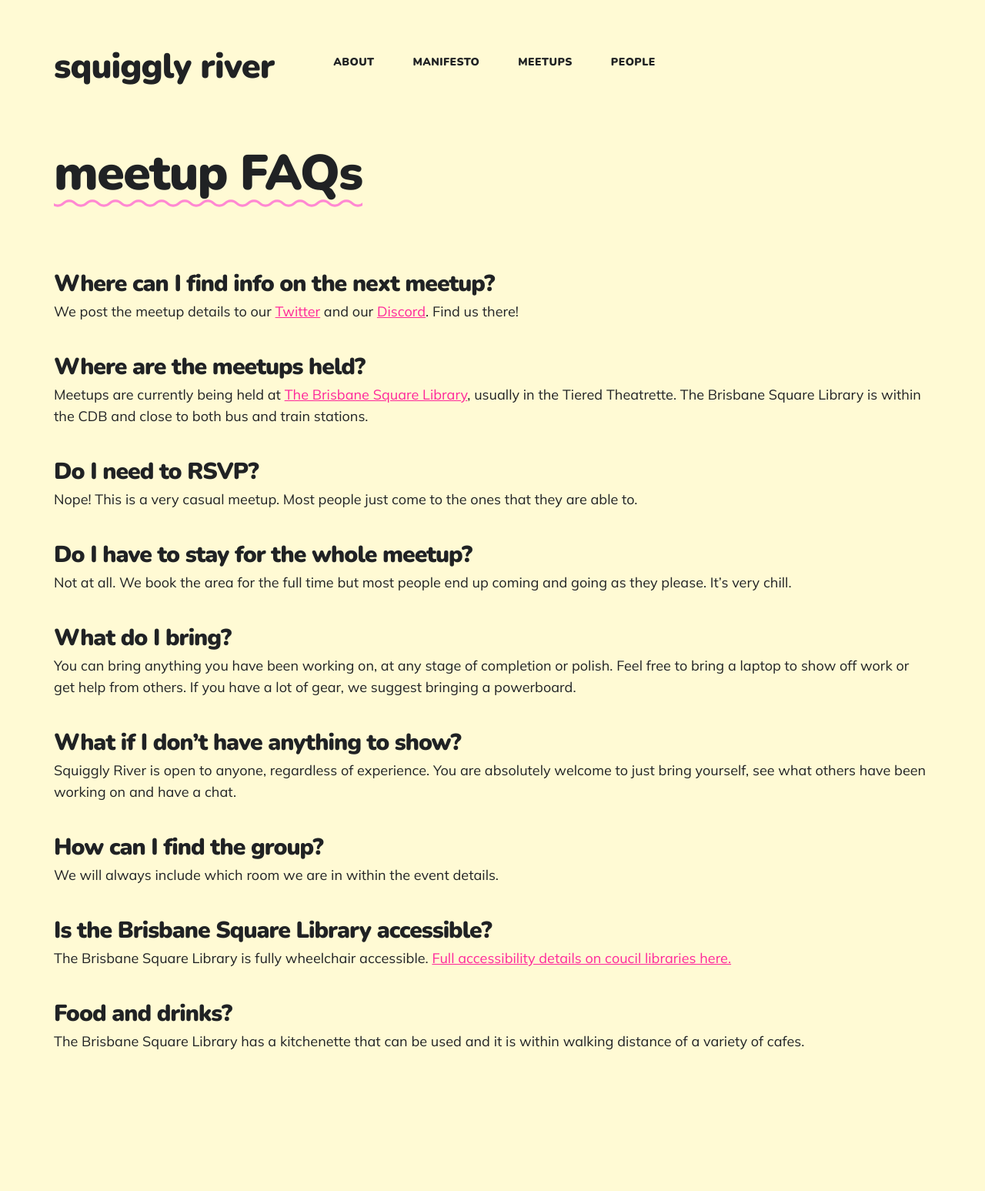
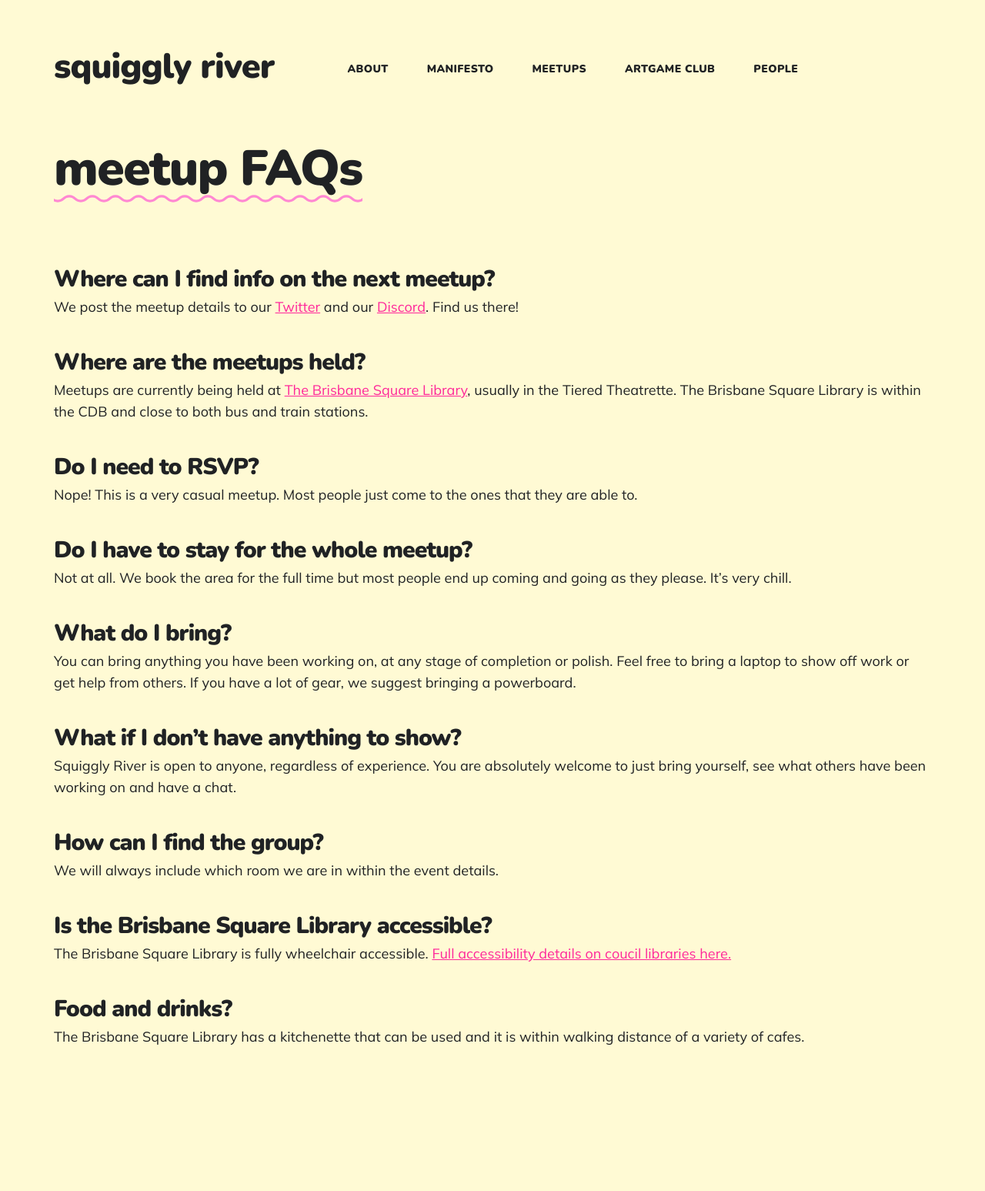
Before and after one commit to SquigglyRiver/squigglyriver.github.io, a Jekyll site: the page built from meetups/index.html, in a window 1280 px wide. Shown: the whole page at 77% size. Built offline with Jekyll 4.4.1, drawn with Linux system fonts in a browser that asks for light colours; nearby versions of some CDN libraries.

Commit message:
Added artgame club page and details

```diff
--- a/_data/settings.yml
+++ b/_data/settings.yml
@@ -1,5 +1,5 @@
 basic_settings:
-  site_title: squiggly river
+  site_title: squiggly&nbsp;river
   favicon_image: images/icons/sparkle.svg
 
 header_settings:
@@ -14,6 +14,8 @@
       url: '/manifesto'
     - title: 'meetups'
       url: '/meetups'
+    - title: 'artgame&nbsp;club'
+      url: '/artgame-club'
     - title: 'people'
       url:  '/people'
     # - title: 'archive'
--- a/_sass/_includes/_component__header.scss
+++ b/_sass/_includes/_component__header.scss
@@ -24,6 +24,8 @@
     letter-spacing: $sitetitle-spacing;
     line-height: 1;
     color: $text-dark-color;
+    padding-bottom: 10px;
+
 
     @include mq(tabletp) {
       font-size: $sitetitle-medium;
@@ -41,8 +43,8 @@
   .header__menu {
     display: flex;
     justify-content: center;
-    width: 100vw;
-    height: 100vh;
+    width: 150vw;
+    height: 150vh;
     background-color: $background-color;
     position: fixed;
     top: 10px;
@@ -168,6 +170,7 @@
   list-style: none;
   display: flex;
   flex-direction: column;
+  margin-left: 0px;
   align-items: center;
   margin-top: 120px;
   font-weight: $menu-weight !important;
@@ -184,7 +187,7 @@
     line-height: $h4-lineheight;
     letter-spacing: $h4-spacing-small;
     text-transform: none;
-    padding-bottom: 30px;
+    padding-bottom: 6px;
 
     &.active-link {
       color: $accent-color;
@@ -232,6 +235,7 @@
   }
 
   @include mq(tabletp) {
+    margin-left: 50px;
     margin-top: 0;
     flex-direction: row;
 
--- a/_sass/_includes/_section__listing.scss
+++ b/_sass/_includes/_section__listing.scss
@@ -36,7 +36,7 @@
   @include mq(desktop)
   {
     grid-template-columns: 22% 22% 22% 22%;
-    padding: 9px;
+    padding: 0px 50px;
     grid-gap: 4%;
   }
 
--- a/meetups/index.html
+++ b/meetups/index.html
@@ -10,6 +10,7 @@
 		<div class="wrap">
 			<div class="title">
 				<h1 class="wavy-underline">meetup FAQs</h1>
+			</div>
 				<h4>Where can I find info on the next meetup?</h4>
 				<p>We post the meetup details to our <a href="https://twitter.com/squigglyriver">Twitter</a> and our <a href="https://discord.gg/MrPzZXH">Discord</a>. Find us there!</p></br>
 				<h4>Where are the meetups held?</h4>
@@ -21,7 +22,7 @@
 				<h4>What do I bring?</h4>
 				<p>You can bring anything you have been working on, at any stage of completion or polish. Feel free to bring a laptop to show off work or get help from others. If you have a lot of gear, we suggest bringing a powerboard.</p></br>
 				<h4>What if I don’t have anything to show?</h4>
-				<p>Squiggly River is open to anyone, regardless of experience. You are absolutely welcome to just bring yourself, see what others have been working on and have a chat. </p></br>
+				<p>Squiggly River is open to anyone, regardless of experience. You are absolutely welcome to just bring yourself, see what others have been working on and have a chat.</p></br>
 				<h4>How can I find the group?</h4>
 				<p>We will always include which room we are in within the event details.</p></br>
 				<h4>Is the Brisbane Square Library accessible?</h4>
```
Also changed, not shown: artgame-club/index.html (added, +24 -0 lines).
